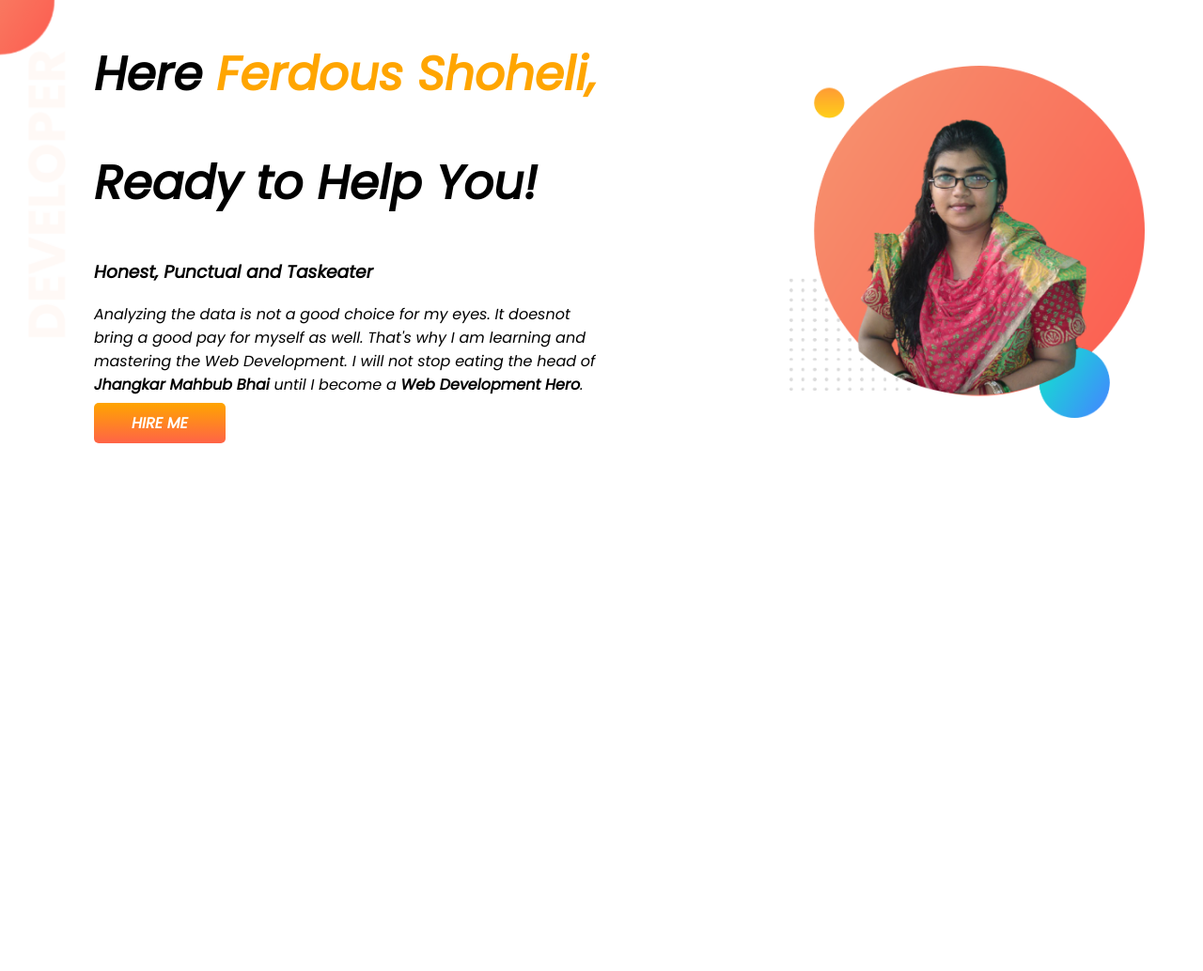
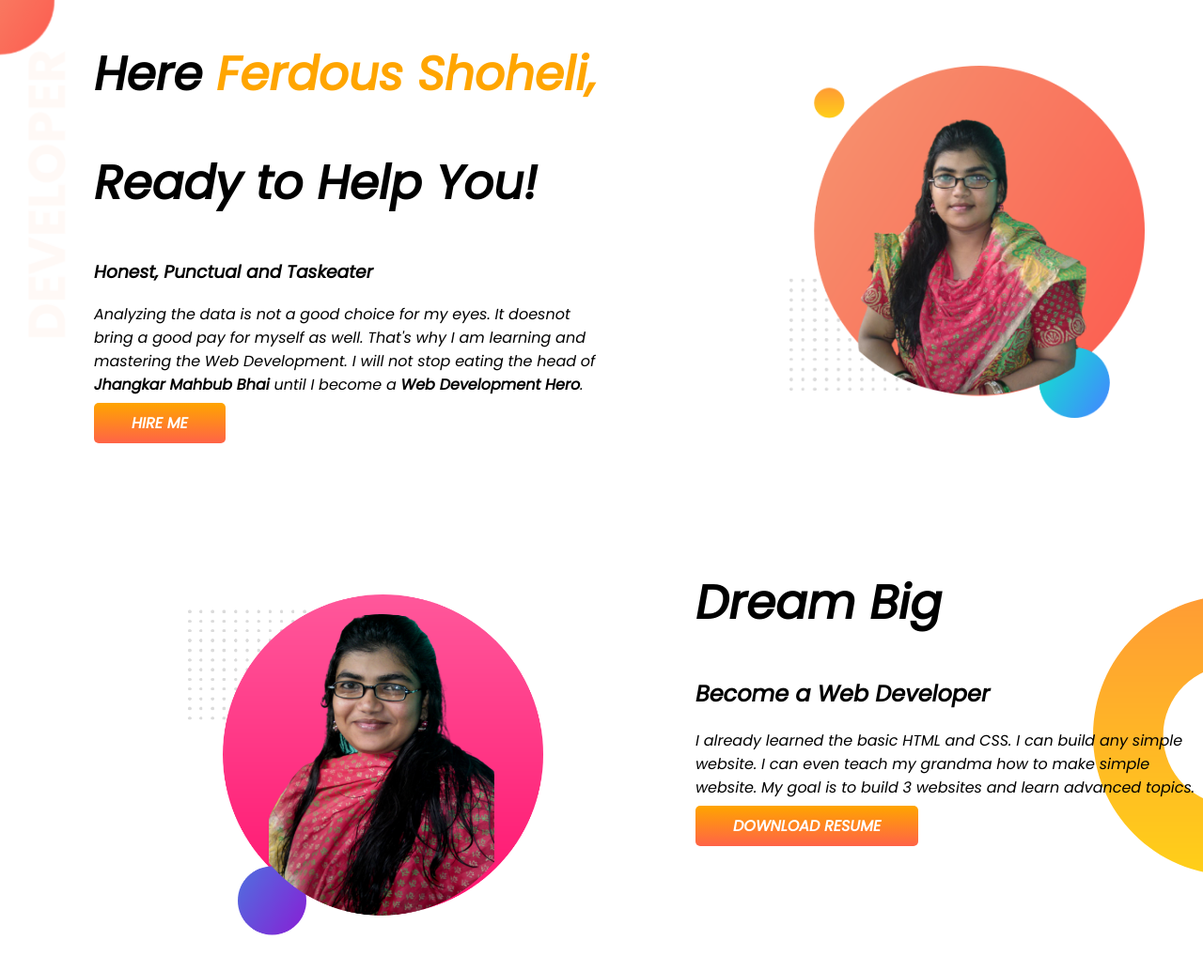
Before and after one commit to FerdousShoheli/developer-portfolio, a plain HTML site: page index.html in a window 1280 px wide. Shown: the whole page at 94% size. Before the commit the page ends 800 px from the top, so only its background shows below. Drawn offline with Linux system fonts and the light colour scheme.

Commit message:
dream added

```diff
--- a/index.html
+++ b/index.html
@@ -29,6 +29,19 @@
             <img src="Number_1.png" alt="">
         </div>
     </section>
+    <section class="dream-big">
+        <div class="Introduction-half">
+            <img src="Number_2.png" alt="">
+        </div>
+        <div class="Introduction-half">
+            <h1>Dream Big</h1>
+            <h2>Become a Web Developer</h2>
+            <p>I already learned the basic HTML and CSS. I can build any simple website. I can even teach my grandma how
+                to make simple website. My goal is to build 3 websites and learn advanced topics.</p>
+            <a class="link-button" target="_blank" href="Ferdous Shoheli_CV..docx">DOWNLOAD RESUME</a>
+        </div>
+
+    </section>
 
 </body>
 
--- a/style.css
+++ b/style.css
@@ -10,6 +10,7 @@ h1{
 }
 section{
     display: flex;
+    margin-bottom: 100px;
 }
 .top-banner{
     background-image: url(top-banner.png);
@@ -33,3 +34,8 @@ section{
     font-weight: 700;
     border-radius: 5px;
 }
+.dream-big{
+    background-image: url(dream-bg.png);
+    background-repeat: no-repeat;
+    background-position: right;
+}
```
Also changed, not shown: Number_2.png (added), dream-bg.png (added), exp-bg.png (added).
